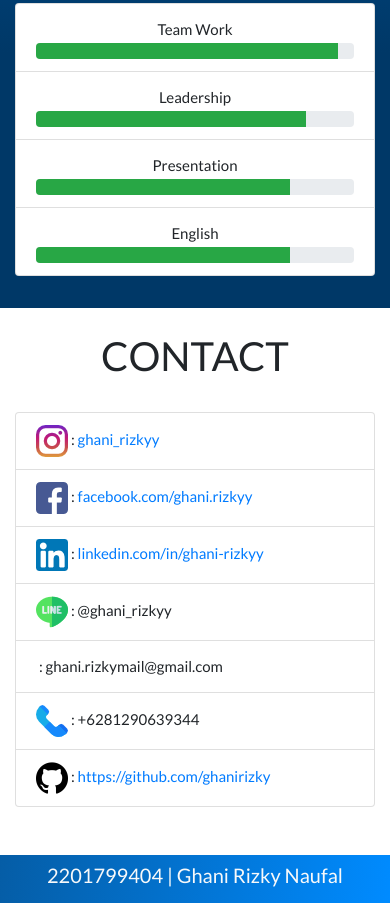
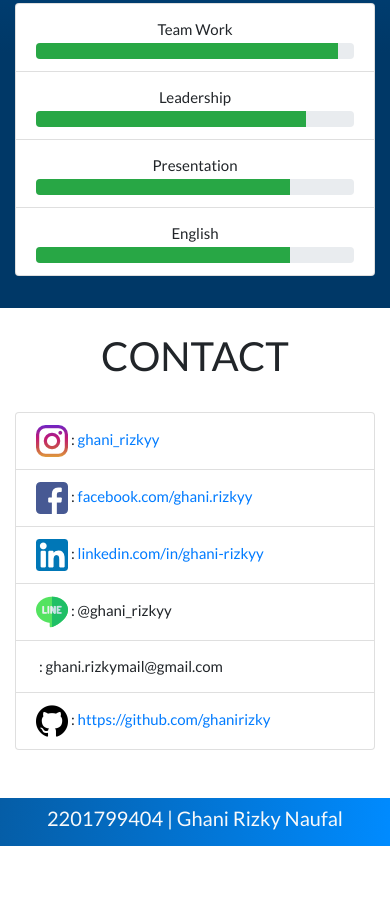
Before and after one commit to ghanirizky/ghanirizky.github.io, a plain HTML site: page index.html in a window 390 px wide. Shown: the part 3065-3968 px from the top of the page. After the commit the page ends 3911 px from the top, so only its background shows below. Drawn offline with nearby package versions, Linux system fonts and the light colour scheme.

Commit message:
remove telphone number

```diff
--- a/index.html
+++ b/index.html
@@ -306,7 +306,6 @@
                     <li class="list-group-item"><img src="assets/linkedin.png" alt=""> : <a href="linkedin.com/in/ghani-rizkyy" target="_blank"> linkedin.com/in/ghani-rizkyy </a></li>
                     <li class="list-group-item"><img src="assets/line.png" alt=""> : @ghani_rizkyy</li>
                     <li class="list-group-item"><img src="assets/gmail.png" alt=""> : ghani.rizkymail@gmail.com </li>
-                    <li class="list-group-item"><img src="assets/telephone.png" alt=""> : +6281290639344</li>
                     <li class="list-group-item"><img src="assets/github.png" alt=""> : <a href="https://github.com/ghanirizky" target="_blank"> https://github.com/ghanirizky</a></li>
 
                 </ul>
```
